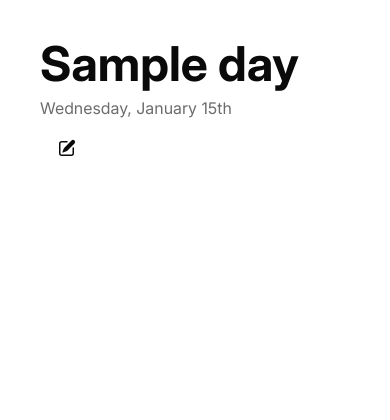
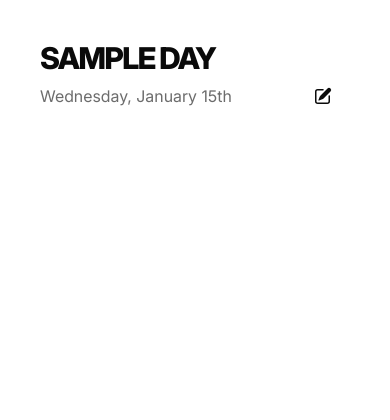
Before and after one commit to thomas011001/DailyLog, a Django app: template core/templates/core/day.html in a window 390 px wide. Shown: the top 420 px of the page. Run offline with Django 5.2, Linux system fonts and the light colour scheme; the template is opened without the code that fills it: values that come from a table or form of the project are taken from there, others are empty; tables that the repository leaves empty hold one stand-in row (values such as "Sample post"); data that the repository does not hold is empty; style sheets or scripts are compiled from the project's sources; some libraries are stand-ins or nearby versions.

Commit message:
refacore the day page for more responsive

```diff
--- a/core/templates/partials/day_get.html
+++ b/core/templates/partials/day_get.html
@@ -1,7 +1,8 @@
 <div id="day-content" class="px-10 pt-10">
   {% comment %} header {% endcomment %}
-  <div class="flex flex-col gap-2">
-    <h1 class="text-5xl font-bold">{{ day.title|default:"Untitled"|capfirst }}</h1>
+  <div class="flex flex-col w-full">
+      <h1 class="break-all text-3xl sm:text-4xl md:text-5xl font-extrabold tracking-tighter {% if not day.title %}italic{% endif %}">{{ day.title|default:"Untitled"|upper }}</h1>
+      <div class="flex justify-between items-center">
     <p class="text-base-content/60">{{ day.date|date:"l, F jS" }}</p>
       <button class="btn btn-ghost w-fit">
         <svg xmlns="http://www.w3.org/2000/svg" viewBox="0 0 20 20" fill="currentColor" class="size-5">
```
